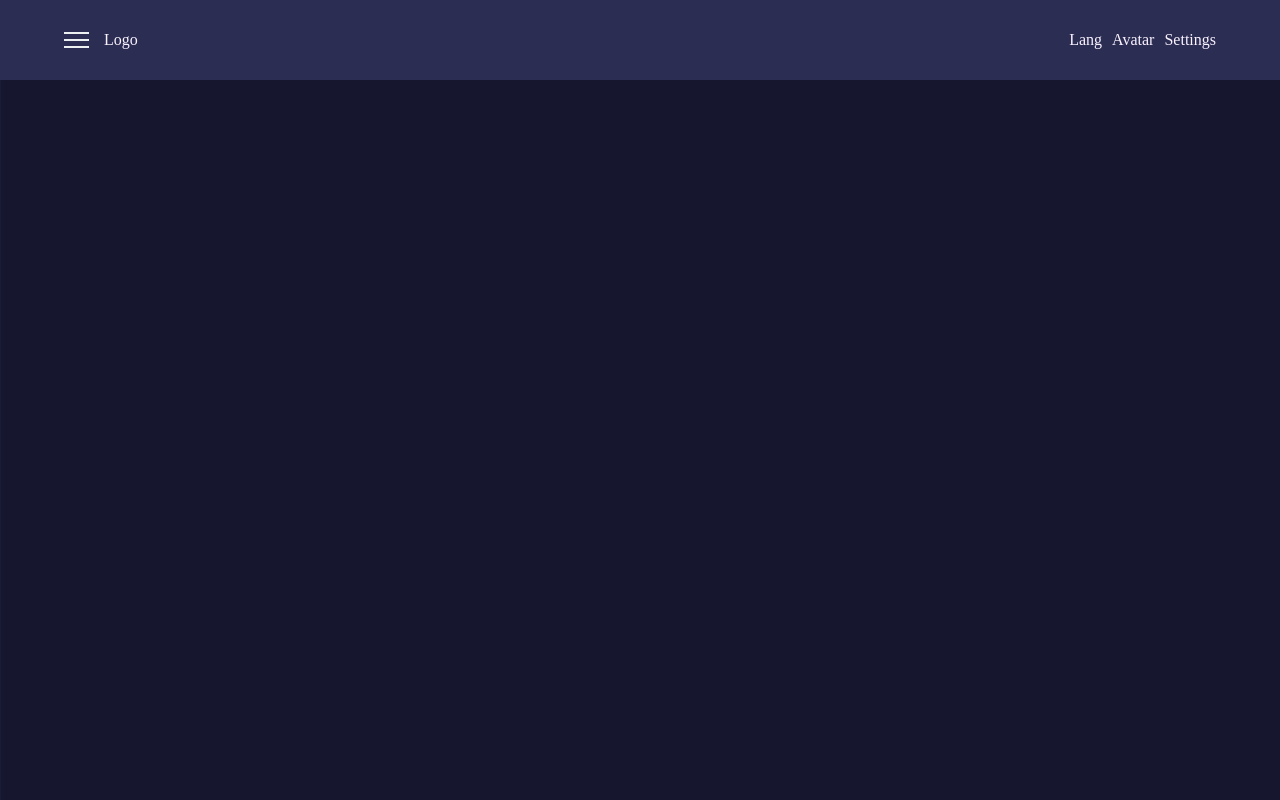
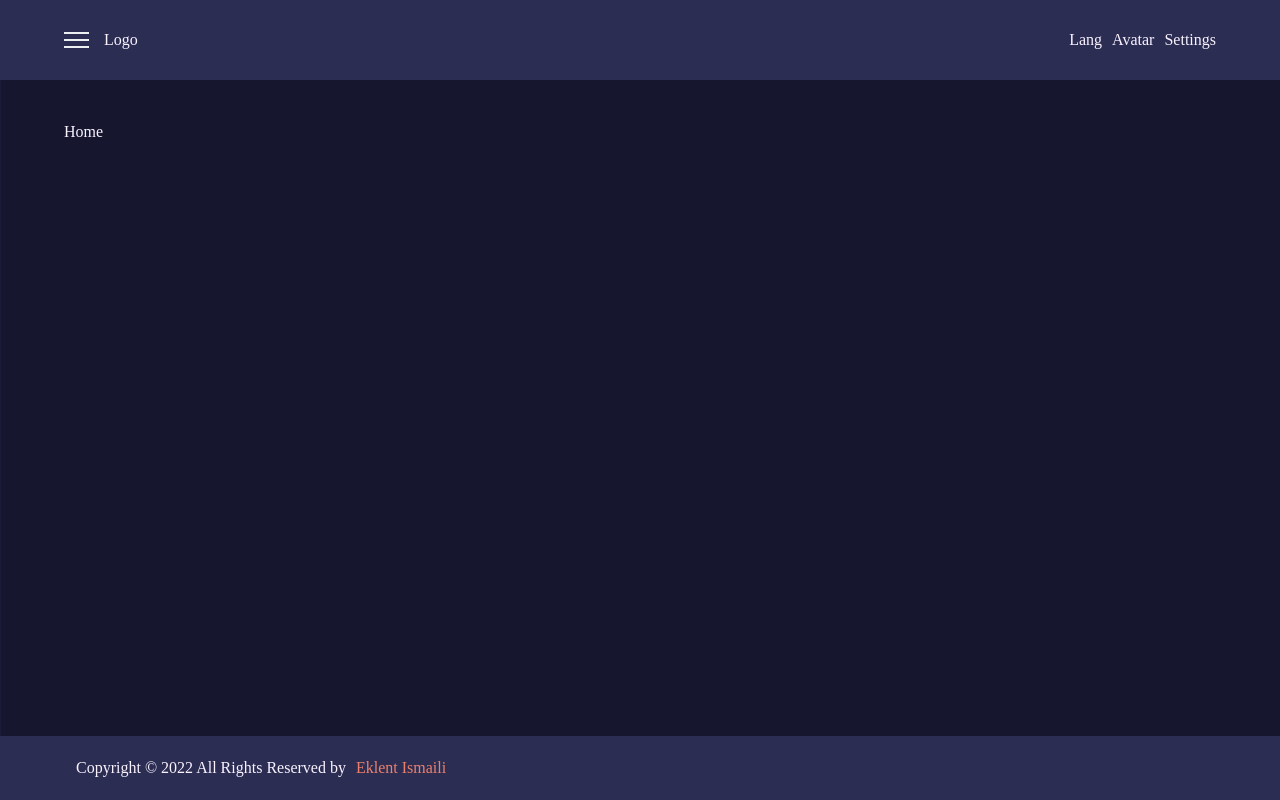
Before and after one commit to eklentismaili/admin-dashboard, a React app: page / in a window 1280 px wide. Built offline with nearby package versions, Linux system fonts and the light colour scheme; a web font is replaced by a local one.

Commit message:
Added Footer component and page class

```diff
--- /dev/null
+++ b/src/assets/scss/components/footer.scss
@@ -0,0 +1,15 @@
+.footer {
+  position: fixed;
+  bottom: 0;
+  background: $dark-purple;
+  width: 100%;
+  z-index: 6;
+  padding: 20px 5%;
+  .copyright-text {
+    margin: 0;
+    .copyright_owner {
+      padding-left: 10px;
+      color: $orange;
+    }
+  }
+}
--- a/src/assets/scss/main.scss
+++ b/src/assets/scss/main.scss
@@ -4,3 +4,5 @@
 @import './components/navbar.scss';
 @import './components/sidebar.scss';
 @import './components/overlay.scss';
+@import './components/footer.scss';
+@import './pages/pages.scss';
--- /dev/null
+++ b/src/assets/scss/pages/pages.scss
@@ -0,0 +1,3 @@
+.page {
+  padding: 120px 5% 0;
+}
--- /dev/null
+++ b/src/components/footer/Footer.js
@@ -0,0 +1,27 @@
+function Footer() {
+  return (
+    <>
+      <footer className="footer">
+        <div className="container-fluid">
+          <div className="row">
+            <div className="col-12">
+              <p className="copyright-text">
+                Copyright &copy; {new Date().getFullYear()} All Rights Reserved
+                by
+                <a
+                  href="https://al.linkedin.com/in/eklent-ismaili-b936001b6"
+                  target="_blank"
+                  className="copyright_owner"
+                >
+                  Eklent Ismaili
+                </a>
+              </p>
+            </div>
+          </div>
+        </div>
+      </footer>
+    </>
+  );
+}
+
+export default Footer;
--- a/src/components/layout/Layout.js
+++ b/src/components/layout/Layout.js
@@ -3,6 +3,7 @@ import Navbar from '../navbar/Navbar';
 import Sidebar from '../sidebar/Sidebar';
 import Overlay from '../overlay/Overlay';
 import Routes from '../../app/Routes';
+import Footer from '../footer/Footer';
 
 function Layout() {
   const [sidebarStatus, setSidebarStatus] = useState(false);
@@ -24,6 +25,7 @@ function Layout() {
       />
       {sidebarStatus ? <Overlay /> : ''}
       <Routes />
+      <Footer />
     </>
   );
 }
--- a/src/pages/Home.js
+++ b/src/pages/Home.js
@@ -1,5 +1,5 @@
 function Home() {
-  return <div>Home</div>;
+  return <div className="page">Home</div>;
 }
 
 export default Home;
```
